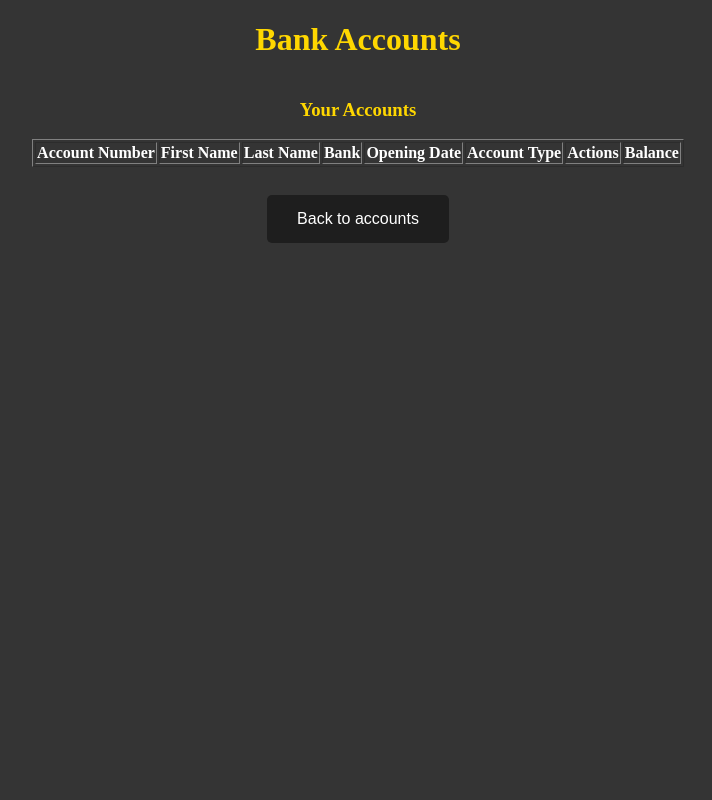
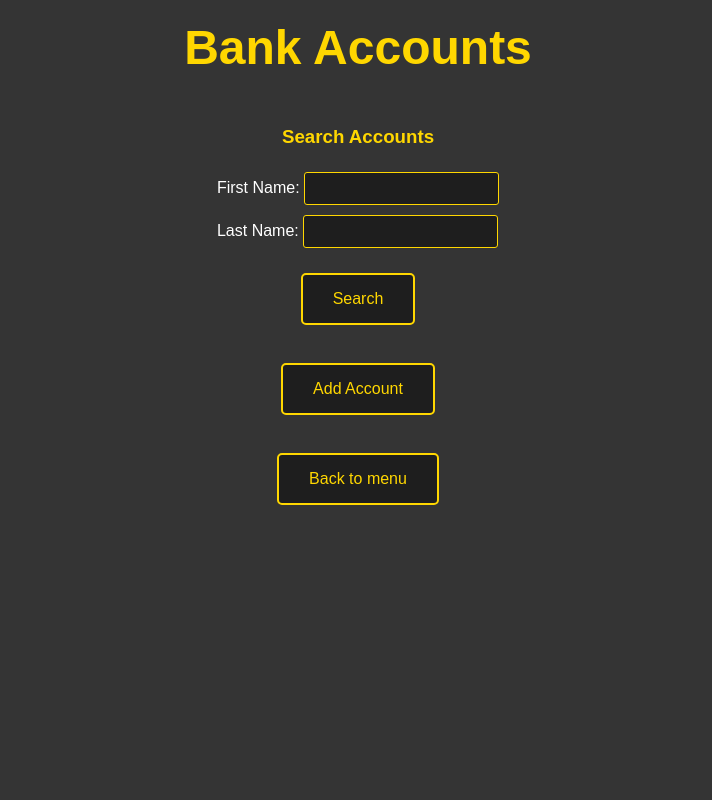
Before and after one commit to EthanMoreta/Finance-Database, a Flask app: template templates/bank_account_search.html in a window 1280 px wide. Shown: the whole page, without its empty margins (282-994 px from the left). Run offline with Flask 3, Linux system fonts and the light colour scheme; the template is opened without the code that fills it, so the values that code supplies are empty.

Commit message:
Update bank_account_search.html

```diff
--- a/templates/bank_account_search.html
+++ b/templates/bank_account_search.html
@@ -5,6 +5,7 @@
     <meta name="viewport" content="width=device-width, initial-scale=1.0">
     <title>Bank Accounts</title>
     <style>
+        /* General Styles */
         body {
             display: flex;
             flex-direction: column;
@@ -12,85 +13,124 @@
             height: 100vh;
             margin: 0;
             background-color: #343434;
+            font-family: Arial, sans-serif;
+            opacity: 0;
+            animation: fadeIn 1.5s ease forwards;
         }
+
+        @keyframes fadeIn {
+            from {
+                opacity: 0;
+            }
+            to {
+                opacity: 1;
+            }
+        }
+
+        h1 {
+            color: #FFD700;
+            font-size: 3rem;
+            margin-top: 20px;
+            animation: slideInFromTop 1.2s ease;
+        }
+
+        @keyframes slideInFromTop {
+            from {
+                transform: translateY(-50px);
+                opacity: 0;
+            }
+            to {
+                transform: translateY(0);
+                opacity: 1;
+            }
+        }
+
+        h3 {
+            color: #FFD700;
+        }
+
+        .labels {
+            color: white;
+        }
+
+        .inputs {
+            background-color: #1e1e1e;
+            color: white;
+            padding: 8px;
+            margin: 5px 0;
+            border: 1px solid #FFD700;
+            border-radius: 3px;
+        }
+
         .button {
             background-color: #1e1e1e;
-            color: white;
+            color: #FFD700;
             padding: 15px 30px;
             margin: 10px;
-            border: none;
+            border: 2px solid #FFD700;
             border-radius: 5px;
             font-size: 16px;
             cursor: pointer;
             text-decoration: none;
+            transition: transform 0.3s ease, background-color 0.3s ease, color 0.3s ease;
         }
+
         .button:hover {
-            background-color: #181818;
+            background-color: #FFD700;
+            color: #1e1e1e;
+            transform: scale(1.1);
         }
-        form, a {
-            text-align: center;
+
+        .button:focus {
+            animation: pulse 0.6s infinite;
         }
-        .inputs {
-            background-color: #1e1e1e;
-            color: white;
+
+        @keyframes pulse {
+            0% {
+                transform: scale(1);
+            }
+            50% {
+                transform: scale(1.05);
+            }
+            100% {
+                transform: scale(1);
+            }
         }
-        .labels {
-            color: white;
+
+        /* Centering the button */
+        .button-container {
+            display: flex;
+            justify-content: center;
+            margin-top: 10px;
         }
-        h1 {
-            color: #FFD700;
-        }
-        h3 {
-            color: #FFD700;
-        }
-        td {
-            color: white;
-        }
-        th {
-            color: white;
+
+        .button-container button {
+            padding: 15px 30px;
+            margin: 10px;
         }
     </style>
 </head>
 <body>
     <h1>Bank Accounts</h1>
-
-    <h3>Your Accounts</h3>
-    <table border="1">
-        <thead>
-            <tr>
-                <th>Account Number</th>
-                <th>First Name</th>
-                <th>Last Name</th>
-                <th>Bank</th>
-                <th>Opening Date</th>
-                <th>Account Type</th>
-                <th>Actions</th>
-                <th>Balance</th>
-            </tr>
-        </thead>
-        <tbody>
-            {% for account in accounts %}
-            <tr>
-                <td>{{ account.account_number }}</td>
-                <td>{{ account.first_name }}</td>
-                <td>{{ account.last_name }}</td>
-                <td>{{ account.bank }}</td>
-                <td>{{ account.opening_date }}</td>
-                <td>{{ account.account_type }}</td>
-                <td>{{ account.balance }}</td>
-                <td>
-                    <form action="/delete_account/{{ account.account_number }}" method="GET" style="display:inline;">
-                        <button type="submit" class="button">Delete</button>
-                    </form>
-                    <!-- Actualización pendiente con otro formulario -->
-                </td>
-            </tr>
-            {% endfor %}
-        </tbody>
-    </table>
+    <form action="/bank_account_search" method="POST">
+        <div style="text-align: center;">
+            <h3>Search Accounts</h3>
+        </div>
+        <label class="labels">First Name:</label>
+        <input type="text" name="first_name" required class="inputs"><br>
+        <label class="labels">Last Name:</label>
+        <input type="text" name="last_name" required class="inputs"><br>
+        <div class="button-container">
+            <button type="submit" class="button">Search</button>
+        </div>
+    </form>
+    <br>
+    <a href="/add_account">
+        <button type="button" class="button">Add Account</button>
+    </a>
+    <br>
+    <a href="/">
+        <button type="button" class="button">Back to menu</button>
+    </a>
 </body>
 </html>
-<br>
-<a href="/bank_account">
-    <button type="button" class="button">Back to accounts</button>
-</a>
```
